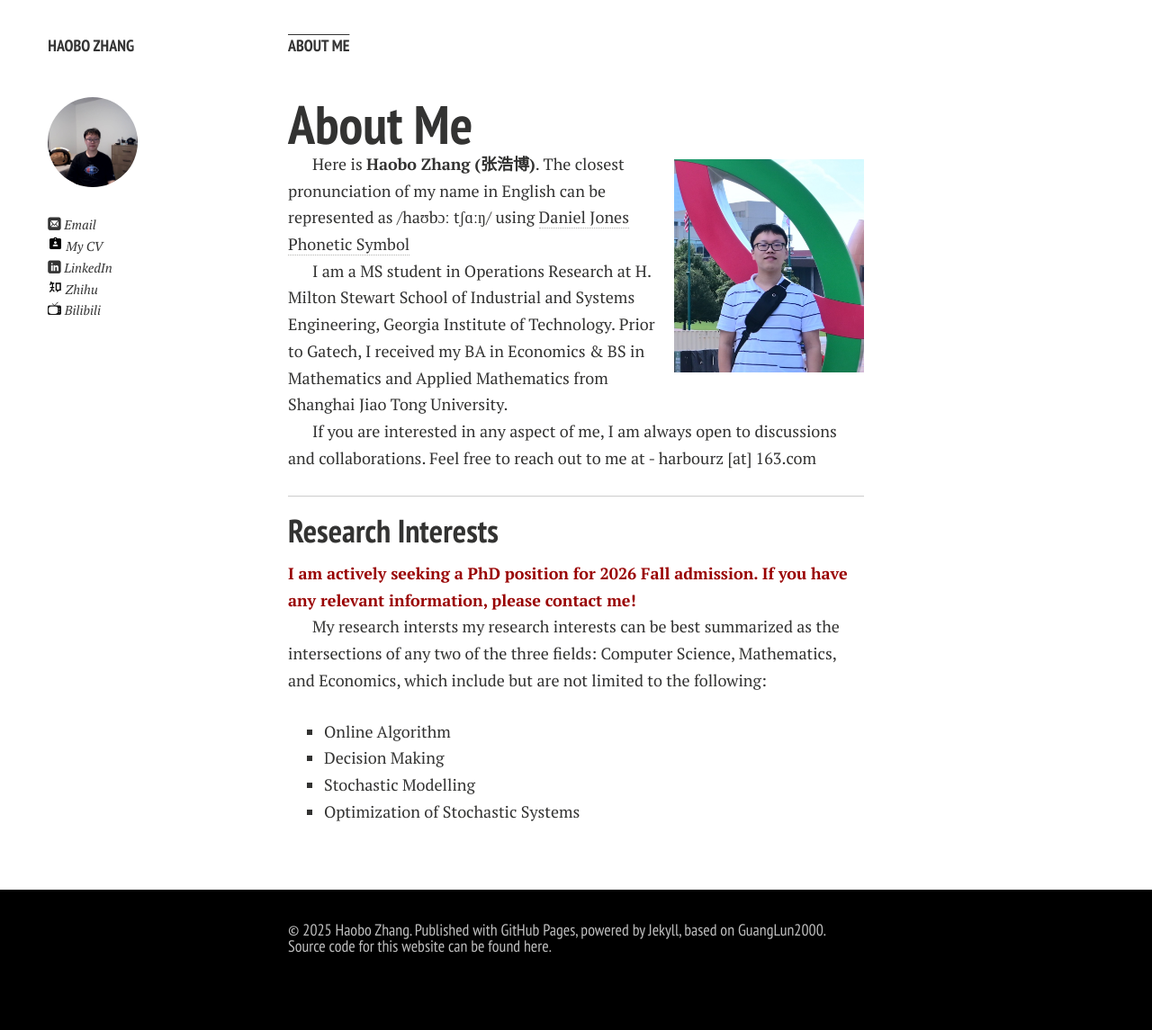
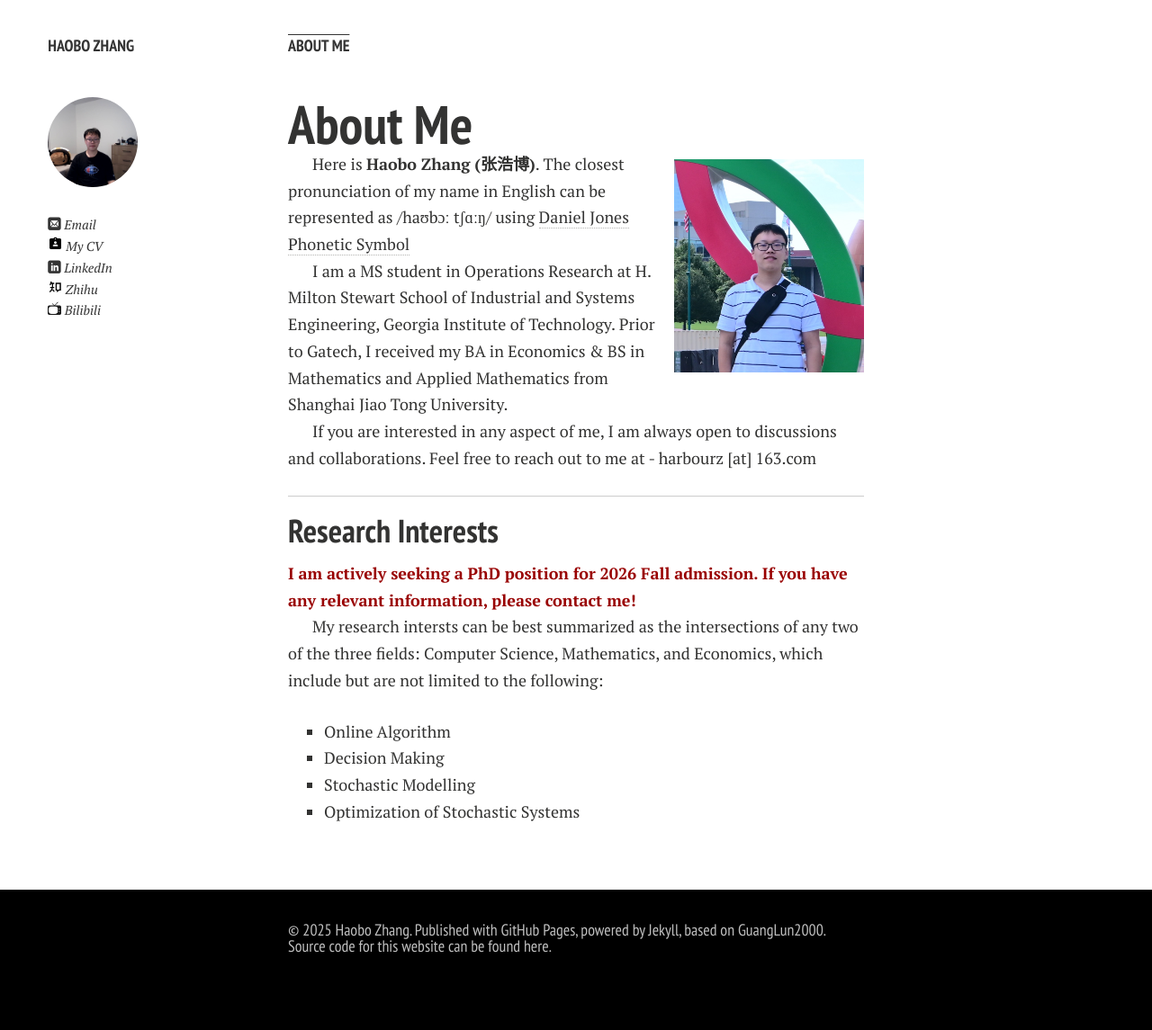
Before and after one commit to harbourz/harbourz.github.io, a Jekyll site: the page built from index.md, in a window 1280 px wide. Shown: the whole page at 90% size. Built offline with Jekyll 4.4.1, drawn with Linux system fonts in a browser that asks for light colours; nearby versions of some CDN libraries; comment, search, counter and statistics services are not loaded; a style sheet for code colours, icons or effects is not loaded; our own code applies the rules of GitHub Pages for plain Markdown files.

Commit message:
tiny change

```diff
--- a/index.md
+++ b/index.md
@@ -18,7 +18,7 @@
 
 **<font color="#990000">I am actively seeking a PhD position for 2026 Fall admission. If you have any relevant information, please contact me!</font>**
 
-My research intersts my research interests can be best summarized as the intersections of any two of the three fields: Computer Science, Mathematics, and Economics, which include but are not limited to the following:
+My research intersts can be best summarized as the intersections of any two of the three fields: Computer Science, Mathematics, and Economics, which include but are not limited to the following:
 
 - Online Algorithm
 - Decision Making
```
